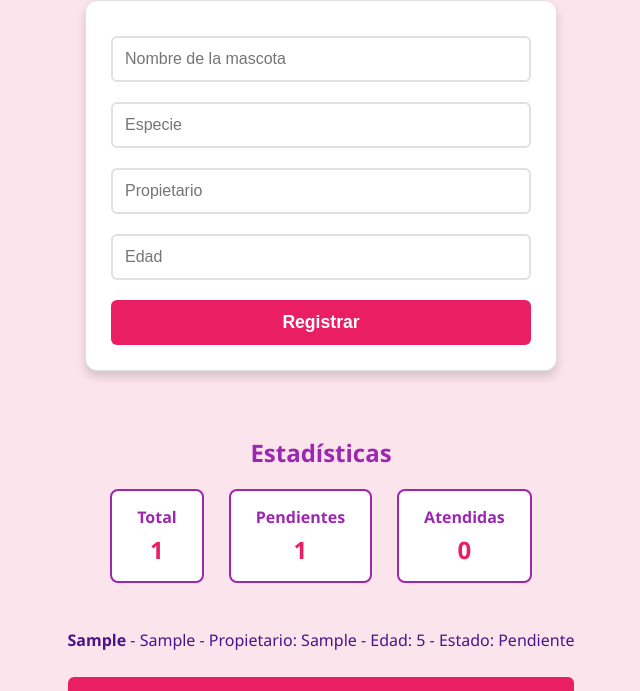
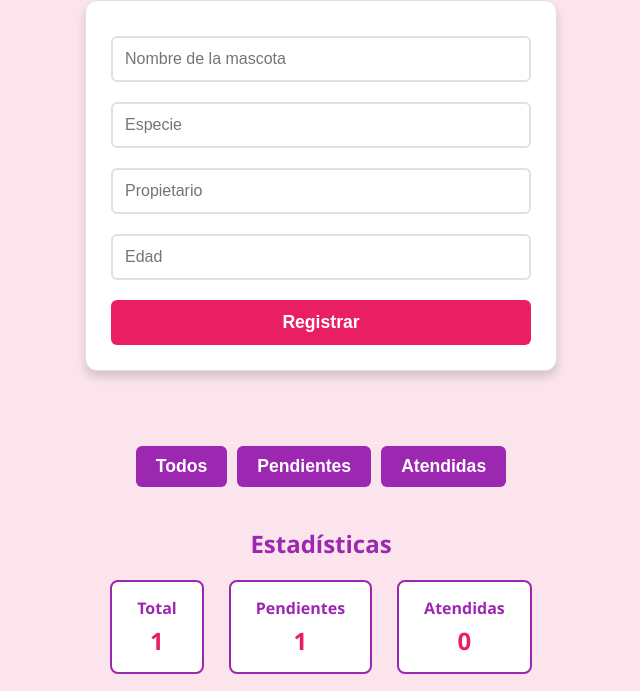
Before and after one commit to nicole-aranguiz/registroveterinaria, a plain HTML site: page index.html in a window 1280 px wide. Both pictures are taken after typing "Sample", "Sample", "Sample", "5" into the empty fields and a click on the button "Registrar". Shown: the part 106-797 px from the top of the page, without its empty margins (319-959 px from the left). Drawn offline with Linux system fonts and the light colour scheme.

Commit message:
Feature: agregar botones de filtro para mascotas pendientes y atendidas

```diff
--- a/index.html
+++ b/index.html
@@ -18,6 +18,13 @@
     </form>
 
     <div id="mensajeError"></div>
+
+
+<div class="filtros">
+    <button onclick="filtrarMascotas('todos')">Todos</button>
+    <button onclick="filtrarMascotas('pendientes')">Pendientes</button>
+    <button onclick="filtrarMascotas('atendidas')">Atendidas</button>
+</div>
 
     <!-- Estructura para el nuevo diseño de estadísticas -->
     <h2>Estadísticas</h2>
--- a/script.js
+++ b/script.js
@@ -1,9 +1,10 @@
 let mascotas = [];
+let filtroActual = 'todos'; // Variable para controlar el filtro
 
 // Selección de elementos
-const formMascota = document.getElementById('formMascota');
-const mensajeError = document.getElementById('mensajeError');
-const listaMascotas = document.getElementById('listaMascotas');
+const formMascota = document.querySelector('#formMascota');
+const mensajeError = document.querySelector('#mensajeError');
+const listaMascotas = document.querySelector('#listaMascotas');
 
 // Evento submit
 formMascota.addEventListener('submit', (e) => {
@@ -12,12 +13,12 @@ formMascota.addEventListener('submit', (e) => {
 });
 
 function validarFormulario() {
-    const nombre = document.getElementById('nombre').value.trim();
-    const especie = document.getElementById('especie').value.trim();
-    const propietario = document.getElementById('propietario').value.trim();
-    const edad = document.getElementById('edad').value;
+    const nombre = document.querySelector('#nombre').value.trim();
+    const especie = document.querySelector('#especie').value.trim();
+    const propietario = document.querySelector('#propietario').value.trim();
+    const edad = parseInt(document.querySelector('#edad').value);
 
-    if (nombre.length < 2 || especie === "" || propietario === "" || edad <= 0) {
+    if (nombre.length < 2 || especie === "" || propietario === "" || isNaN(edad) || edad <= 0) {
         mensajeError.textContent = "Error: Todos los campos son obligatorios, el nombre debe tener al menos 2 caracteres y la edad debe ser positiva.";
         return false;
     }
@@ -28,10 +29,10 @@ function validarFormulario() {
 function registrarMascota() {
     if (validarFormulario()) {
         const nuevaMascota = {
-            nombre: document.getElementById('nombre').value.trim(),
-            especie: document.getElementById('especie').value.trim(),
-            propietario: document.getElementById('propietario').value.trim(),
-            edad: parseInt(document.getElementById('edad').value),
+            nombre: document.querySelector('#nombre').value.trim(),
+            especie: document.querySelector('#especie').value.trim(),
+            propietario: document.querySelector('#propietario').value.trim(),
+            edad: parseInt(document.querySelector('#edad').value),
             atendido: false
         };
         mascotas.push(nuevaMascota);
@@ -41,13 +42,31 @@ function registrarMascota() {
     }
 }
 
+// Nueva función para el filtro
+function filtrarMascotas(tipo) {
+    filtroActual = tipo;
+    mostrarMascotas();
+}
+
 function mostrarMascotas() {
     listaMascotas.innerHTML = '';
-    mascotas.forEach((mascota, index) => {
+
+    // Lógica de filtrado
+    let mascotasFiltradas = mascotas;
+    if (filtroActual === 'pendientes') {
+        mascotasFiltradas = mascotas.filter(m => !m.atendido);
+    } else if (filtroActual === 'atendidas') {
+        mascotasFiltradas = mascotas.filter(m => m.atendido);
+    }
+
+    mascotasFiltradas.forEach((mascota) => {
+        const indexOriginal = mascotas.indexOf(mascota);
         const div = document.createElement('div');
+        div.classList.add('tarjeta-mascota');
+
         div.innerHTML = `
             <p><strong>${mascota.nombre}</strong> - ${mascota.especie} - Propietario: ${mascota.propietario} - Edad: ${mascota.edad} - Estado: ${mascota.atendido ? 'Atendido' : 'Pendiente'}</p>
-            ${!mascota.atendido ? `<button onclick="cambiarEstado(${index})">Atender</button>` : ''}
+            ${!mascota.atendido ? `<button onclick="cambiarEstado(${indexOriginal})">Atender</button>` : ''}
         `;
         listaMascotas.appendChild(div);
     });
--- a/style.css
+++ b/style.css
@@ -149,3 +149,16 @@ button:active {
     text-align: center;
     font-weight: bold;
 }
+
+.filtros {
+    margin: 20px 0;
+    display: flex;
+    justify-content: center;
+    gap: 10px;
+}
+
+.filtros button {
+    background-color: var(--color-secundario);
+    width: auto;
+    padding: 10px 20px;
+}
```
